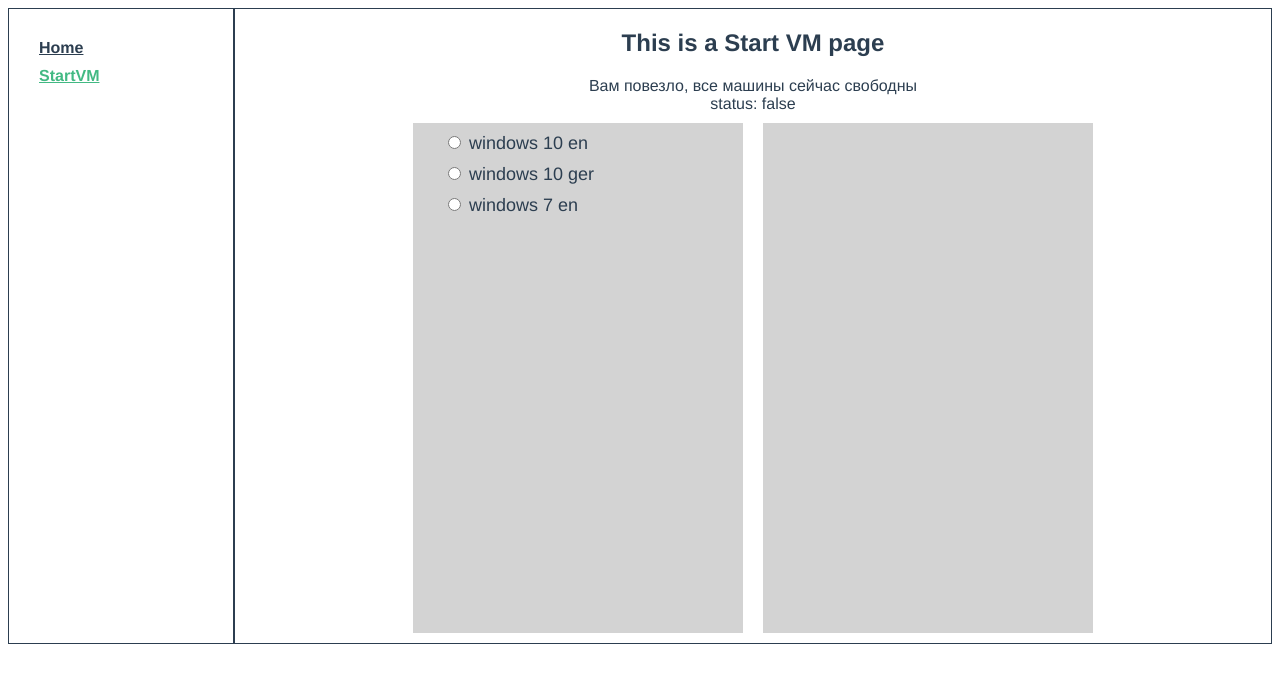
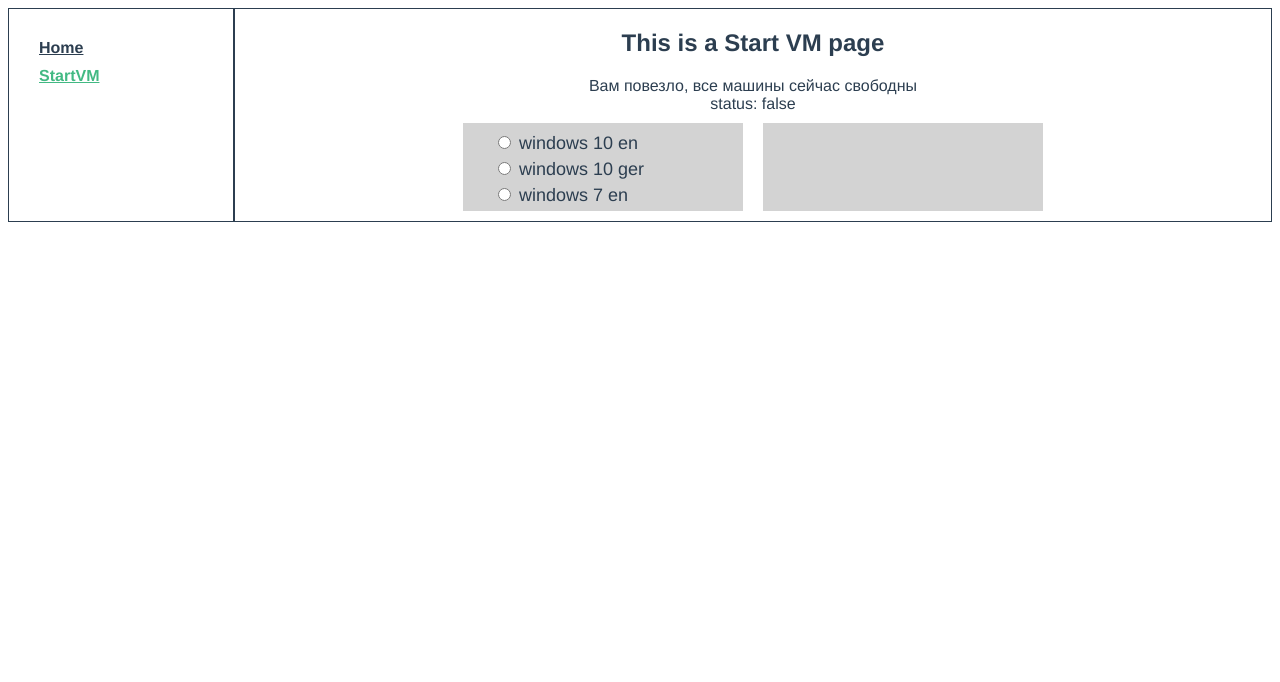
Before and after one commit to Victor-40/vue_client, a Vue app: page /startvm in a window 1280 px wide. Shown: the top 682 px of the page. Built offline with nearby package versions, Linux system fonts and the light colour scheme.

Commit message:
button wip

```diff
--- a/src/views/startVM.vue
+++ b/src/views/startVM.vue
@@ -6,13 +6,33 @@
     <div>status: {{ bisy }}</div>
     <div class="wrapper">
       <div class="lpanel">
-        <div v-for="item in Object.keys(all_cfg)" :key="item" class="element">
-          <label><input type="radio" :id="item" :value="item" v-model="picked"> {{ item }}</label>
+        <div
+          v-for="item in Object.keys(all_cfg)"
+          :key="item"
+          class="element"
+          @change="clearSn"
+        >
+          <label
+            ><input type="radio" :id="item" :value="item" v-model="picked" />
+            {{ item }}</label
+          >
         </div>
       </div>
-      <div class="rpanel"></div>
+      <div class="rpanel">
+        <div v-for="item in snapList" :key="item" class="element">
+          <label
+            ><input type="radio" :id="item" :value="item" v-model="snapshot" />
+            {{ item }}</label
+          >
+        </div>
+      </div>
     </div>
-    {{picked}}
+    <div v-if="showRes">
+      Выбрана конфигурация:
+      <span class="selected">{{ picked }} - {{ snapshot }}</span>
+      <br><br>
+      <button>Запустить</button>
+    </div>
   </div>
 </template>
 
@@ -22,14 +42,31 @@ export default {
   name: "startVM",
   data() {
     return {
-      all_cfg: {"windows 10 en": ["snap1", "snap2", "snap3"],
-                  "windows 10 ger": ["snap2", "snap3", "snap4", "snap5"],
-                  "windows 7 en": ["snap1", "snap3", "snap6"]},
-                  picked: '',
-    }
+      all_cfg: {
+        "windows 10 en": ["snap1", "snap2", "snap3"],
+        "windows 10 ger": ["snap2", "snap3", "snap4", "snap5"],
+        "windows 7 en": ["snap1", "snap3", "snap6"],
+      },
+      picked: "",
+      snaps: [],
+      snapshot: "",
+    };
   },
 
   props: { bisy: Boolean },
+  computed: {
+    snapList: function() {
+      return this.all_cfg[this.picked];
+    },
+    showRes: function() {
+      return this.picked && this.snapshot;
+    },
+  },
+  methods: {
+    clearSn() {
+      this.snapshot = "";
+    },
+  },
 };
 </script>
 
@@ -37,11 +74,11 @@ export default {
 .wrapper {
   display: flex;
   justify-content: center;
-
 }
-.lpanel, .rpanel {
-  width: 300px;
-  height: 500px;
+.lpanel,
+.rpanel {
+  width: 250px;
+  /* height: 500px; */
   background-color: lightgrey;
   margin: 10px;
   text-align: left;
@@ -50,9 +87,14 @@ export default {
   font-size: 18px;
 }
 .element {
-  margin-bottom: 10px;
+  margin-bottom: 5px;
 }
 .lb {
   padding-left: 5px;
 }
+.selected {
+  color: green;
+  font-size: 20px;
+
+}
 </style>
```
